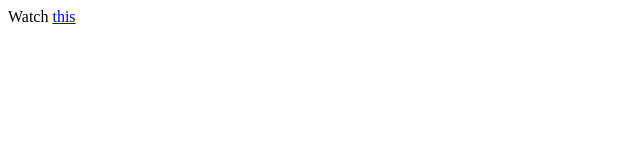
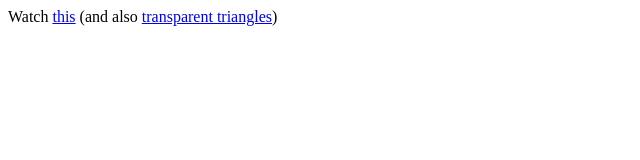
Before and after one commit to pew-pew/mipt-cg, a plain HTML site: page index.html in a window 1280 px wide. Shown: the whole page, without its empty margins (0-640 px from the left). Drawn offline with Linux system fonts and the light colour scheme.

Commit message:
triangles link

```diff
--- a/index.html
+++ b/index.html
@@ -6,5 +6,6 @@
   </head>
   <body>
     Watch <a href="main.html">this</a>
+    (and also <a href="transparent-triangles/main.html">transparent triangles</a>)
   </body>
 </html>
```
